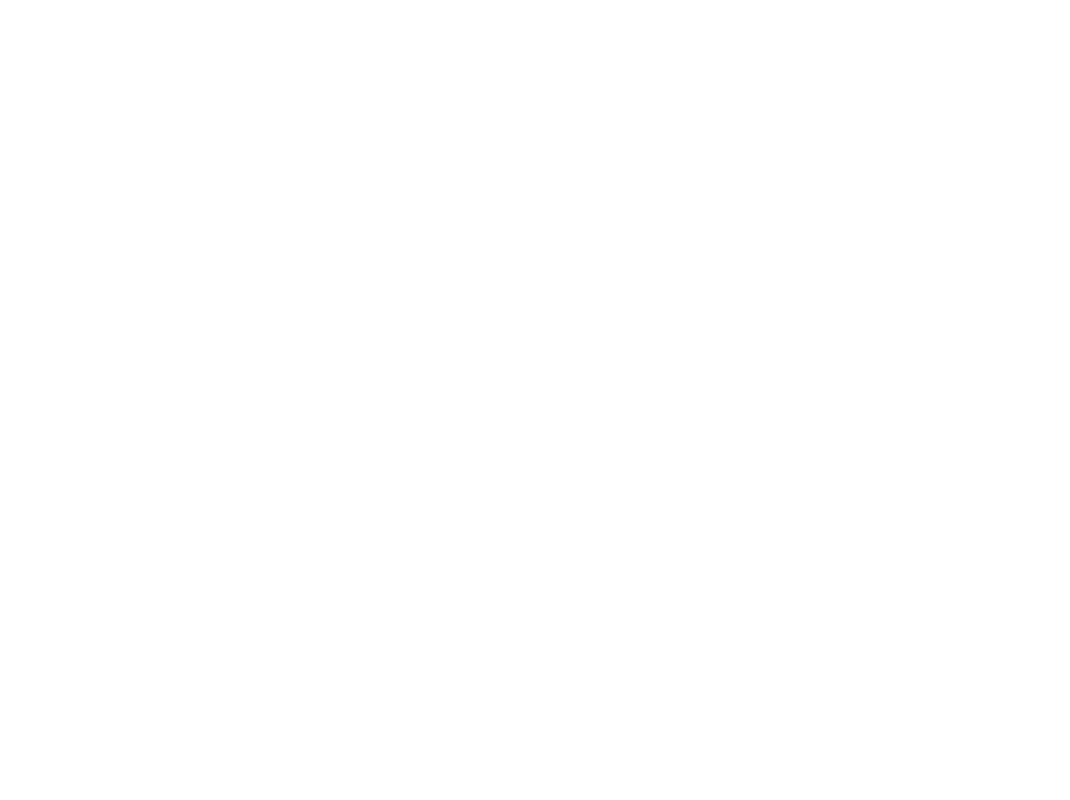
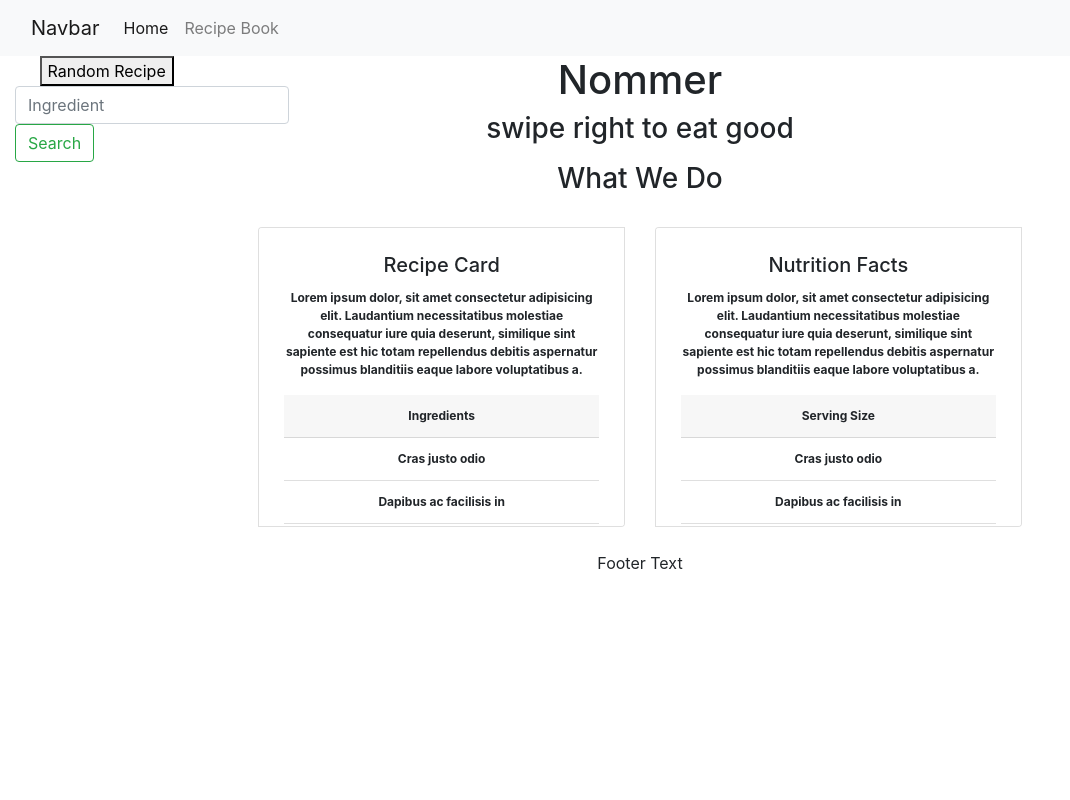
Before and after one commit to acinom813/Nommer, a plain HTML site: page index.html in a window 1280 px wide. Shown: the whole page, without its empty margins (0-1070 px from the left). Drawn offline with nearby package versions, Linux system fonts and the light colour scheme.

Commit message:
added recipe and nutrition cards. updated css for card styles

```diff
--- a/Assets/style.css
+++ b/Assets/style.css
@@ -0,0 +1,14 @@
+h1 {text-align: center;}
+h3 {text-align: center;}
+
+/* Card Styles */
+
+.card{
+    border-radius: 4px 0 4px 0;
+    font-size: 12px;
+    font-weight: bold;
+    padding: 5px;
+    height:300px;
+    overflow:scroll;
+    overflow-x:hidden;
+}
--- a/index.html
+++ b/index.html
@@ -18,6 +18,99 @@
     </head>
 
     <body>
+        <nav class="navbar navbar-expand-lg navbar-light bg-light">
+            <div class="container-fluid">
+              <a class="navbar-brand" href="#">Navbar</a>
+              <button class="navbar-toggler" type="button" data-bs-toggle="collapse" data-bs-target="#navbarNav" aria-controls="navbarNav" aria-expanded="false" aria-label="Toggle navigation">
+                <span class="navbar-toggler-icon"></span>
+              </button>
+              <div class="collapse navbar-collapse" id="navbarNav">
+                <ul class="navbar-nav">
+                  <li class="nav-item">
+                    <a class="nav-link active" aria-current="page" href="#">Home</a>
+                  </li>
+                  <li class="nav-item">
+                    <a class="nav-link" href="#">Recipe Book</a>
+                </ul>
+              </div>
+            </div>
+          </nav>
+
+          <div class="container-fluid text-center">
+            <div class="row content">
+              <div class="col-sm-2 sidenav">
+                <button>Random Recipe</button>
+                <form class="form-inline my-2 my-lg-0">
+                    <input class="form-control mr-sm-2" type="search" placeholder="Ingredient" aria-label="Search">
+                    <button class="btn btn-outline-success my-2 my-sm-0" type="submit">Search</button>
+                </form>
+              </div>
+              <div class="col-sm-8 text-left">
+                <h1>Nommer</h1>
+                <h3>swipe right to eat good</h3>
+                <p></p>
+                <div class="container text-center">
+                    <h3>What We Do</h3><br>
+
+                    <!-- Begin Cards -->
+
+                    <div class="container">
+                      <div class="row">
+                        <div class="col-md-6">
+                          <div class="recipe card">
+                            <div class="card-body">
+                              <h5 class="card-title">Recipe Card</h5>
+                              <p class="card-text">Lorem ipsum dolor, sit amet consectetur adipisicing elit. Laudantium necessitatibus molestiae consequatur iure quia deserunt, similique sint sapiente est hic totam repellendus debitis aspernatur possimus blanditiis eaque labore voluptatibus a.</p>
+                              <div class="card-header">
+                                Ingredients
+                              </div>
+                              <ul class="list-group list-group-flush">
+                                <li class="list-group-item">Cras justo odio</li>
+                                <li class="list-group-item">Dapibus ac facilisis in</li>
+                                <li class="list-group-item">Vestibulum at eros</li>
+                                <li class="list-group-item">Cras justo odio</li>
+                                <li class="list-group-item">Dapibus ac facilisis in</li>
+                                <li class="list-group-item">Vestibulum at eros</li>
+                                <li class="list-group-item">Cras justo odio</li>
+                                <li class="list-group-item">Dapibus ac facilisis in</li>
+                              </ul>
+                              <a href="#" class="btn btn-primary">Go somewhere</a>
+                           </div>
+                          </div>
+                        </div>
+
+                        <div class="col-md-6">
+                          <div class="recipe card">
+                            <div class="card-body">
+                              <h5 class="card-title">Nutrition Facts</h5>
+                              <p class="card-text">Lorem ipsum dolor, sit amet consectetur adipisicing elit. Laudantium necessitatibus molestiae consequatur iure quia deserunt, similique sint sapiente est hic totam repellendus debitis aspernatur possimus blanditiis eaque labore voluptatibus a.</p>
+                              <div class="card-header">
+                                Serving Size
+                              </div>
+                              <ul class="list-group list-group-flush">
+                                <li class="list-group-item">Cras justo odio</li>
+                                <li class="list-group-item">Dapibus ac facilisis in</li>
+                                <li class="list-group-item">Vestibulum at eros</li>
+                                <li class="list-group-item">Cras justo odio</li>
+                                <li class="list-group-item">Dapibus ac facilisis in</li>
+                                <li class="list-group-item">Vestibulum at eros</li>
+                                <li class="list-group-item">Cras justo odio</li>
+                                <li class="list-group-item">Dapibus ac facilisis in</li>
+                              </ul>
+                              <a href="#" class="btn btn-primary">Go somewhere</a>
+                          </div>
+                          </div>
+                        </div>
+                      </div>
+                    </div>
+
+                    <!-- End Cards -->
+
+                    <br>
+
+                  <footer class="container-fluid text-center">
+                    <p>Footer Text</p>
+                  </footer>
 
         <!-- JavaScript Link -->
         <script src="./JavaScript/script.js"></script>
```
